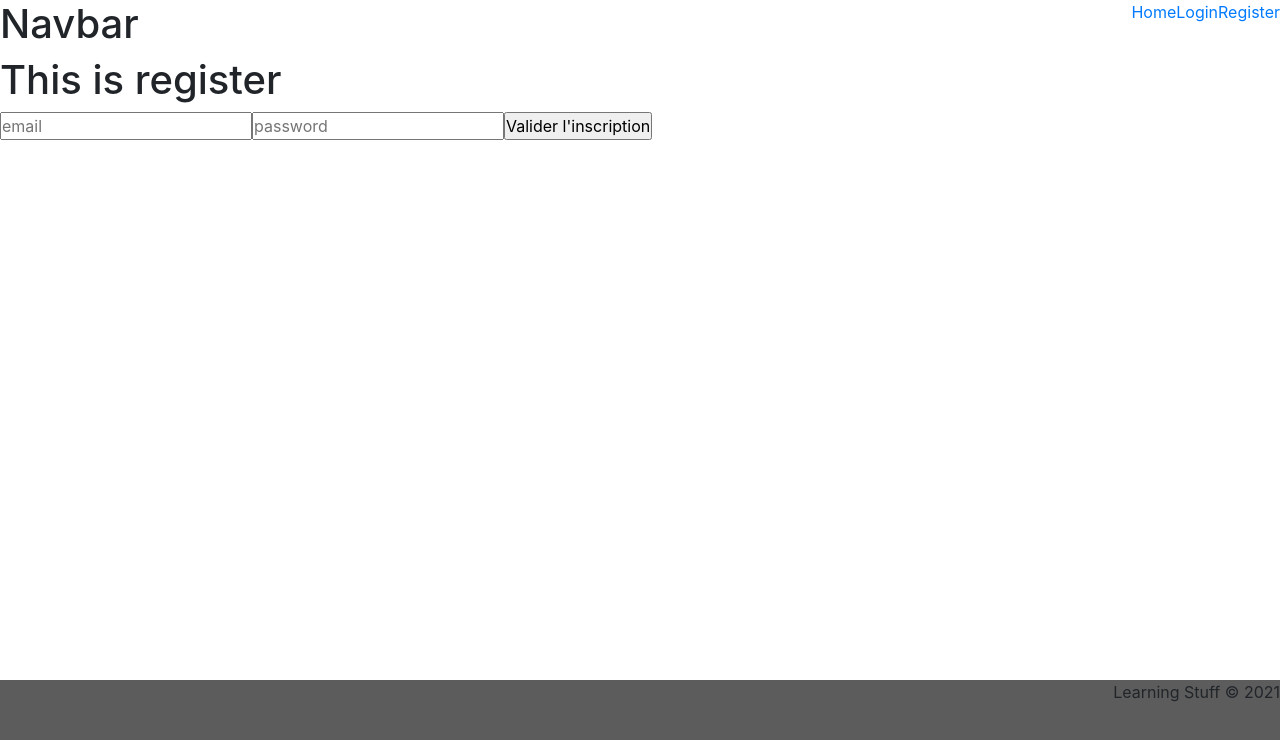
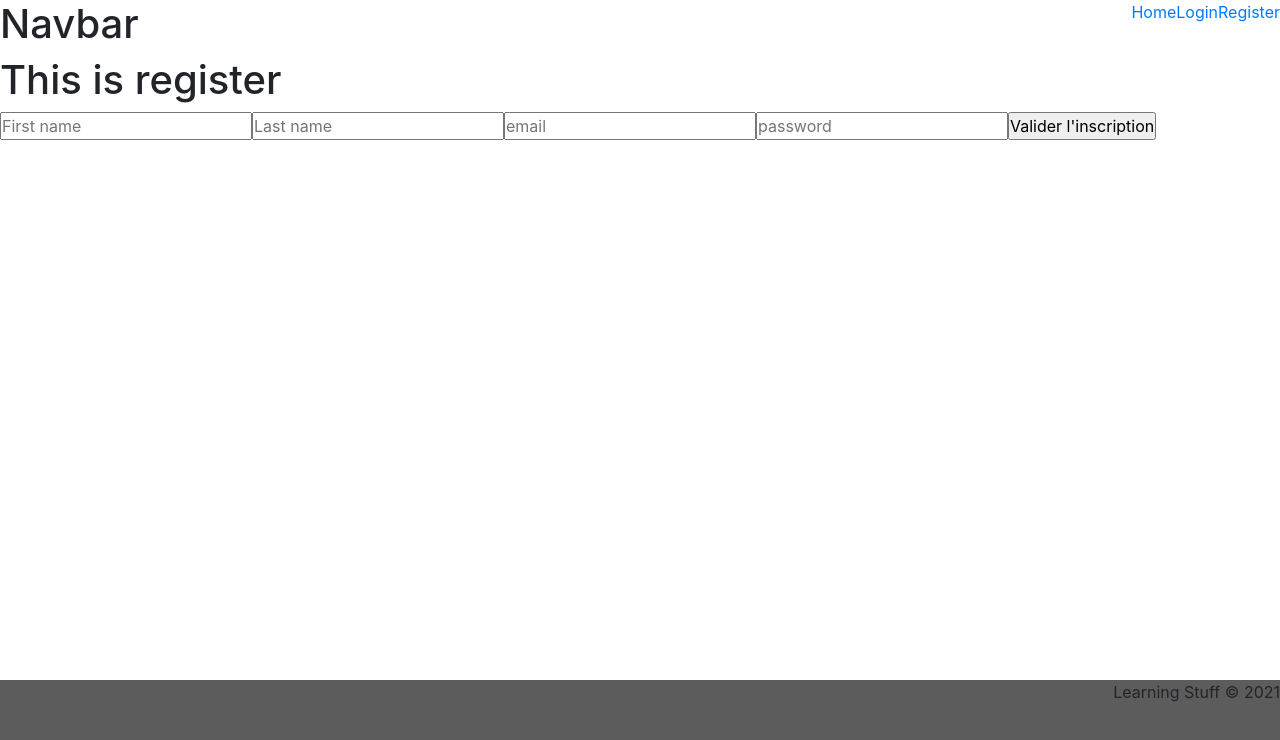
Before and after one commit to cha-fa/front_learningstuff, a React (Create React App) app: page /register in a window 1280 px wide. Shown: the top 740 px of the page. Built offline with nearby package versions, Linux system fonts and the light colour scheme.

Commit message:
adding firstname and lastname to the register.jsx

```diff
--- a/package.json
+++ b/package.json
@@ -6,14 +6,15 @@
     "@testing-library/jest-dom": "^5.11.4",
     "@testing-library/react": "^11.1.0",
     "@testing-library/user-event": "^12.1.10",
+    "bootstrap": "^4.6.0",
     "i18next": "^19.9.2",
     "i18next-http-backend": "^1.1.1",
-    "bootstrap": "^4.6.0",
     "js-cookie": "^2.2.1",
     "node-sass": "4.14.1",
     "react": "^17.0.1",
     "react-bootstrap": "^1.5.2",
     "react-dom": "^17.0.1",
+    "react-dotenv": "^0.1.3",
     "react-i18next": "^11.8.10",
     "react-icons": "^4.2.0",
     "react-redux": "^7.2.2",
--- a/src/pages/Register.jsx
+++ b/src/pages/Register.jsx
@@ -7,6 +7,8 @@ import { fetchToRegister } from "../stores/authentication/authMiddleware";
 const Register = () => {
   const [email, setEmail] = useState("");
   const [password, setPassword] = useState("");
+  const [firstName, setFirstName] = useState("");
+  const [lastName, setLastName] = useState("");
 
   const dispatch = useDispatch();
   const history = useHistory();
@@ -14,6 +16,8 @@ const Register = () => {
   const register = async (e) => {
     const data = {
       user: {
+        first_name: firstName,
+        last_name: lastName,
         email: email,
         password: password,
       },
@@ -29,6 +33,20 @@ const Register = () => {
     <div className="Register">
       <h1>This is register</h1>
       <form onSubmit={register}>
+      <input
+          type="text"
+          placeholder="First name"
+          value={firstName}
+          onChange={(e) => setFirstName(e.target.value)}
+          required
+        />
+        <input
+          type="text"
+          placeholder="Last name"
+          value={lastName}
+          onChange={(e) => setLastName(e.target.value)}
+          required
+        />
         <input
           type="text"
           placeholder="email"
```
Also changed, not shown: 1 other file (tests, documents, lock files or other folders).
